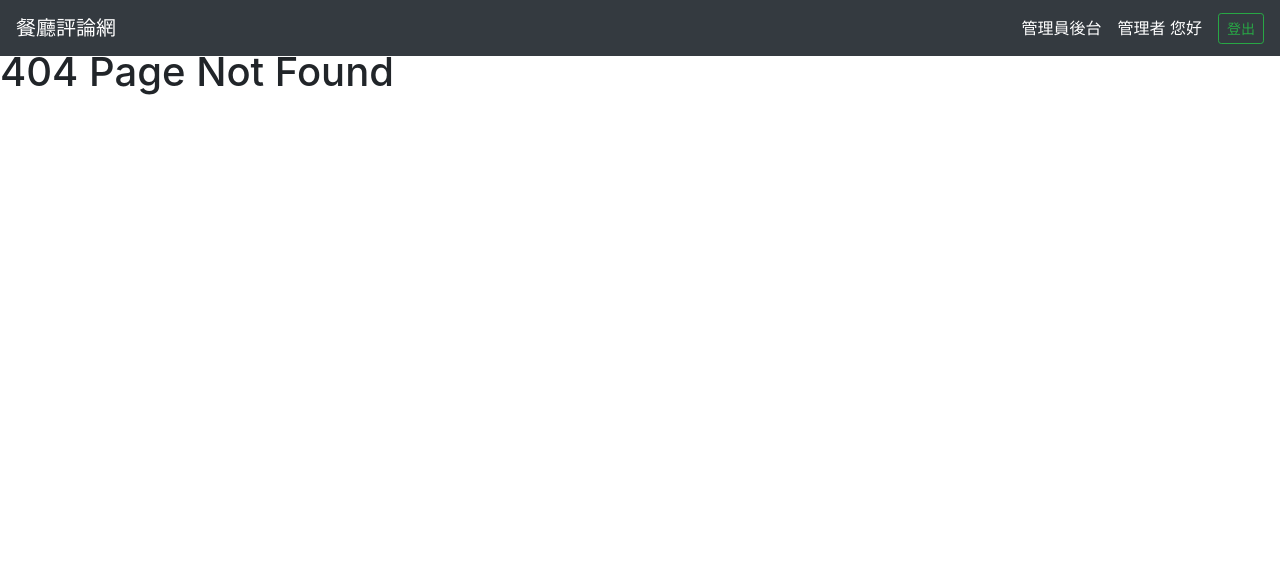
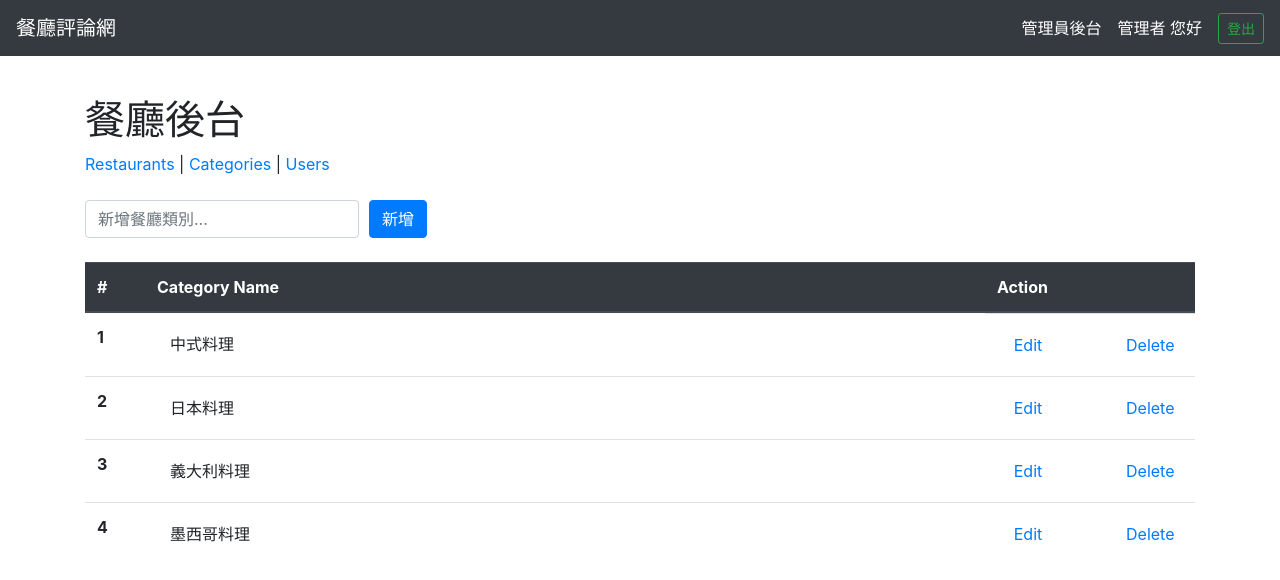
Before and after one commit to erase2004/forum-front-end-vue, a Vue app: page /#/admin/categories in a window 1280 px wide. Before the commit this address had no page. Shown: the top 580 px of the page. Built offline with nearby package versions, Linux system fonts and the light colour scheme.

Commit message:
1. add edit categories function

```diff
--- a/src/components/AdminNav.vue
+++ b/src/components/AdminNav.vue
@@ -4,7 +4,9 @@
     <router-link to="/admin/restaurants">
       Restaurants
     </router-link> |
-    <a href="#">Categories</a> |
+    <router-link to="/admin/categories">
+      Categories
+    </router-link> |
     <a href="#">Users</a>
   </div>
 </template>
--- a/src/router/index.js
+++ b/src/router/index.js
@@ -90,6 +90,11 @@ export default new Router({
       component: () => import('../views/AdminRestaurantEdit.vue')
     },
     {
+      path: '/admin/categories',
+      name: 'admin-categories',
+      component: () => import('../views/AdminCategories.vue')
+    },
+    {
       path: '*',
       name: 'not-found',
       component: NotFound
--- /dev/null
+++ b/src/views/AdminCategories.vue
@@ -0,0 +1,248 @@
+<template>
+  <div class="container py-5">
+    <!-- 1. 使用先前寫好的 AdminNav -->
+    <AdminNav />
+
+    <form class="my-4">
+      <div class="form-row">
+        <div class="col-auto">
+          <input
+            v-model="newCategoryName"
+            type="text"
+            class="form-control"
+            placeholder="新增餐廳類別..."
+          >
+        </div>
+        <div class="col-auto">
+          <button
+            type="button"
+            class="btn btn-primary"
+            @click.stop.prevent="createCategory"
+          >
+            新增
+          </button>
+        </div>
+      </div>
+    </form>
+    <table class="table">
+      <thead class="thead-dark">
+        <tr>
+          <th
+            scope="col"
+            width="60"
+          >
+            #
+          </th>
+          <th scope="col">
+            Category Name
+          </th>
+          <th
+            scope="col"
+            width="210"
+          >
+            Action
+          </th>
+        </tr>
+      </thead>
+      <tbody>
+        <tr
+          v-for="category in categories"
+          :key="category.id"
+        >
+          <th scope="row">
+            {{ category.id }}
+          </th>
+          <td class="position-relative">
+            <div
+              v-show="!category.isEditing"
+              class="category-name"
+            >
+              {{ category.name }}
+            </div>
+            <input
+              v-show="category.isEditing"
+              v-model="category.name"
+              type="text"
+              class="form-control"
+            >
+            <span
+              v-show="category.isEditing"
+              class="cancel"
+              @click="handleCancel(category.id)"
+            >
+              ✕
+            </span>
+          </td>
+          <td class="d-flex justify-content-between">
+            <button
+              v-show="!category.isEditing"
+              type="button"
+              class="btn btn-link mr-2"
+              @click.stop.prevent="toggleIsEditing(category.id)"
+            >
+              Edit
+            </button>
+            <button
+              v-show="category.isEditing"
+              type="button"
+              class="btn btn-link mr-2"
+              @click.stop.prevent="updateCategory({ categoryId: category.id, name: category.name })"
+            >
+              Save
+            </button>
+            <button
+              type="button"
+              class="btn btn-link mr-2"
+              @click.stop.prevent="deleteCategory(category.id)"
+            >
+              Delete
+            </button>
+          </td>
+        </tr>
+      </tbody>
+    </table>
+  </div>
+</template>
+
+<script>
+import AdminNav from '@/components/AdminNav'
+import { v4 as uuidv4 } from 'uuid'
+//  2. 定義暫時使用的資料
+const dummyData = {
+  categories: [
+    {
+      id: 1,
+      name: '中式料理',
+      createdAt: '2019-06-22T09:00:43.000Z',
+      updatedAt: '2019-06-22T09:00:43.000Z'
+    },
+    {
+      id: 2,
+      name: '日本料理',
+      createdAt: '2019-06-22T09:00:43.000Z',
+      updatedAt: '2019-06-22T09:00:43.000Z'
+    },
+    {
+      id: 3,
+      name: '義大利料理',
+      createdAt: '2019-06-22T09:00:43.000Z',
+      updatedAt: '2019-06-22T09:00:43.000Z'
+    },
+    {
+      id: 4,
+      name: '墨西哥料理',
+      createdAt: '2019-06-22T09:00:43.000Z',
+      updatedAt: '2019-06-22T09:00:43.000Z'
+    }
+  ]
+}
+
+export default {
+  components: {
+    AdminNav
+  },
+  // 3. 定義 Vue 中使用的 data 資料
+  data () {
+    return {
+      newCategoryName: '',
+      categories: []
+    }
+  },
+  // 5. 調用 `fetchCategories` 方法
+  created () {
+    this.fetchCategories()
+  },
+  methods: {
+    // 4. 定義 `fetchCategories` 方法，把 `dummyData` 帶入 Vue 物件
+    fetchCategories () {
+      this.categories = dummyData.categories.map(category => ({
+        ...category,
+        isEditing: false,
+        nameCached: ''
+      }))
+    },
+    createCategory (name) {
+      // TODO: 透過 API 告知伺服器欲新增的餐廳類別...
+
+      // 將新的類別添加到陣列中
+      this.categories.push({
+        id: uuidv4(),
+        name: this.newCategoryName
+      })
+
+      this.newCategoryName = '' // 清空原本欄位中的內容
+    },
+    updateCategory ({ categoryId, name }) {
+      // TODO: 透過 API 去向伺服器更新餐廳類別名稱
+      this.toggleIsEditing(categoryId)
+    },
+    deleteCategory (categoryId) {
+      // TODO: 透過 API 告知伺服器欲刪除的餐廳類別
+
+      // 將該餐廳類別從陣列中移除
+      this.categories = this.categories.filter(
+        category => category.id !== categoryId
+      )
+    },
+    toggleIsEditing (categoryId) {
+      this.categories = this.categories.map(category => {
+        if (category.id === categoryId) {
+          return {
+            ...category,
+            isEditing: !category.isEditing,
+            nameCached: category.name
+          }
+        }
+
+        return category
+      })
+    },
+    handleCancel (categoryId) {
+      this.categories = this.categories.map(category => {
+        if (category.id === categoryId) {
+          return {
+            ...category,
+
+            // 把原本的餐廳類別名稱還回去
+            name: category.nameCached
+          }
+        }
+
+        return category
+      })
+
+      this.toggleIsEditing(categoryId)
+    }
+  }
+}
+</script>
+
+<style scoped>
+.category-name {
+  padding: 0.375rem 0.75rem;
+  border: 1px solid transparent;
+  outline: 0;
+  cursor: auto;
+}
+
+.btn-link {
+  width: 62px;
+}
+
+.cancel {
+  position: absolute;
+  right: 20px;
+  top: 50%;
+  transform: translateY(-50%);
+  display: inline-flex;
+  align-items: center;
+  justify-content: center;
+  width: 25px;
+  height: 25px;
+  border: 1px solid #aaaaaa;
+  border-radius: 50%;
+  user-select: none;
+  cursor: pointer;
+  font-size: 12px;
+}
+</style>
```
